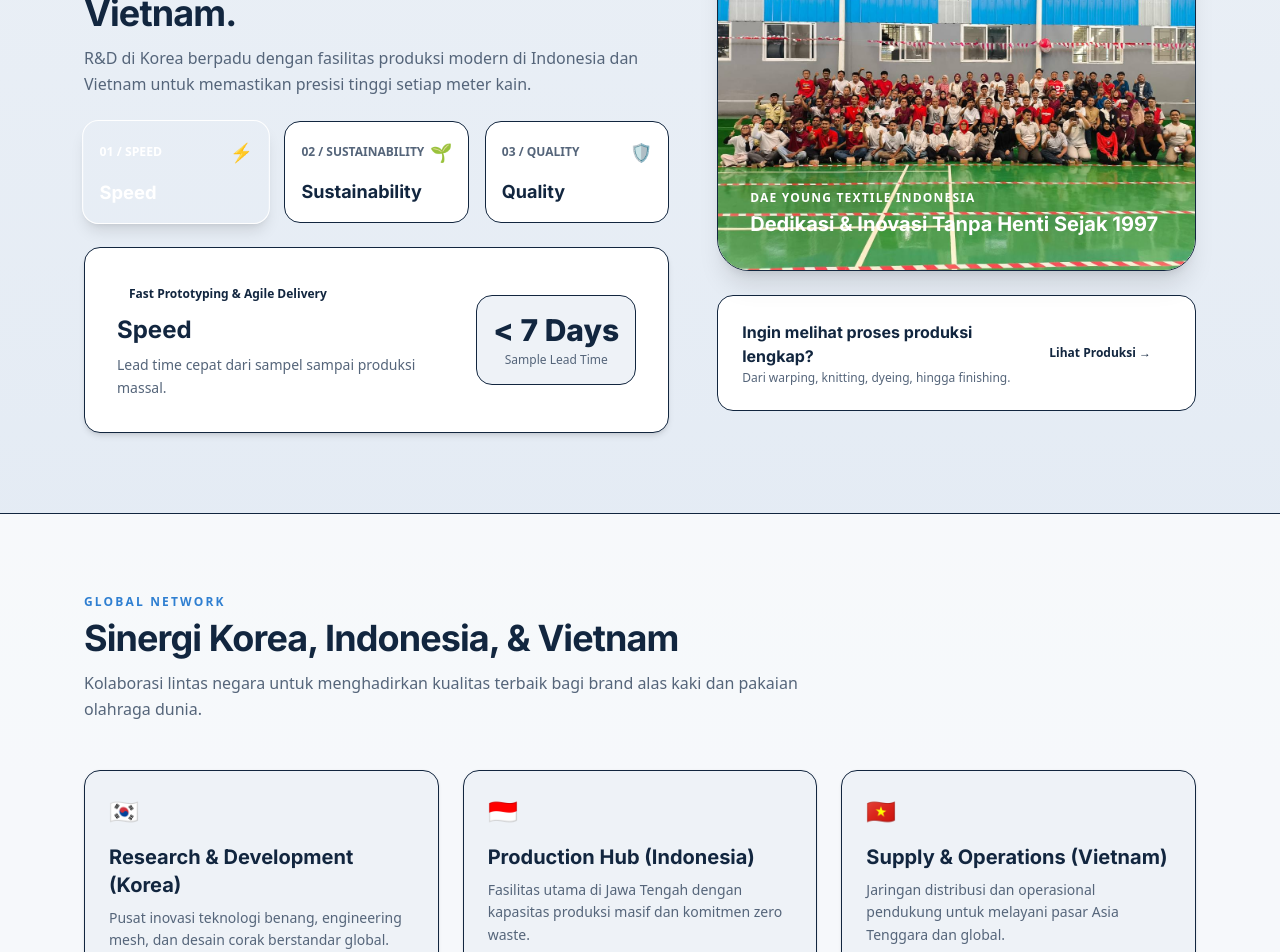
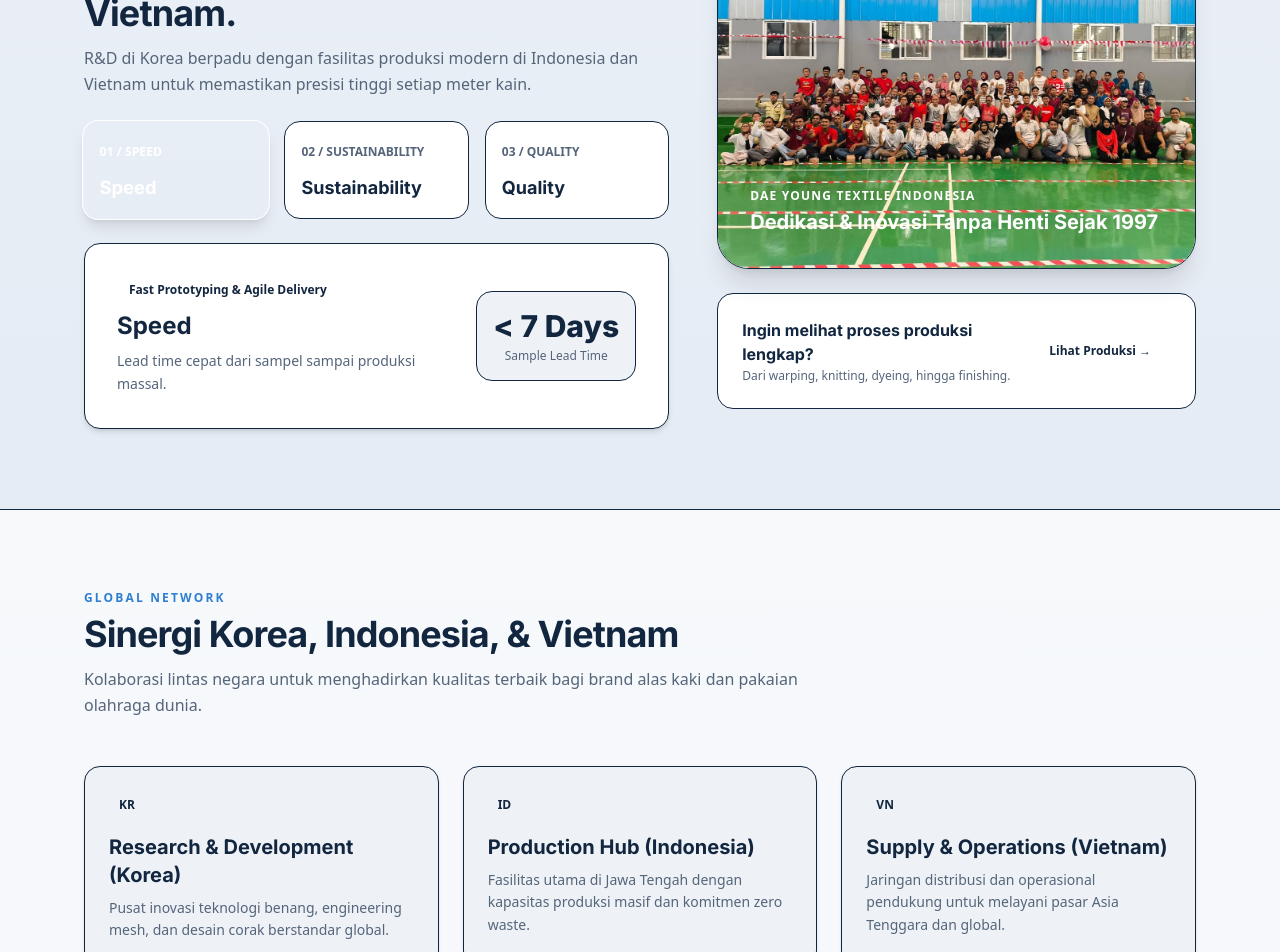
Before and after one commit to daeyoungindo/website-dyi, a Next.js app: page /tentang in a window 1280 px wide. Shown: the part 620-1572 px from the top of the page. Built offline with nearby package versions, Linux system fonts and the light colour scheme.

Commit message:
chore: remove all emojis and flag icons from Tentang page for professional B2B look

```diff
--- a/src/components/pages/TentangContent.tsx
+++ b/src/components/pages/TentangContent.tsx
@@ -19,7 +19,6 @@ export function TentangContent() {
       highlight: "Fast Prototyping & Agile Delivery",
       metric: "< 7 Days",
       metricLabel: "Sample Lead Time",
-      icon: "⚡",
     },
     {
       badge: "02 / SUSTAINABILITY",
@@ -28,7 +27,6 @@ export function TentangContent() {
       highlight: "Circular Economy & Green Manufacturing",
       metric: "100%",
       metricLabel: "Waste Diversion 2025",
-      icon: "🌱",
     },
     {
       badge: "03 / QUALITY",
@@ -37,7 +35,6 @@ export function TentangContent() {
       highlight: "Global Standards & Strict QA",
       metric: "ISO 9001",
       metricLabel: "& FSSC 22000 Certified",
-      icon: "🛡️",
     },
   ];
 
@@ -76,11 +73,10 @@ export function TentangContent() {
                         : "border-border bg-surface text-ink hover:border-secondary-600/50 hover:bg-surface/80"
                     }`}
                   >
-                    <div className="flex items-center justify-between">
+                    <div>
                       <span className={`text-xs font-semibold ${isActive ? "text-accent-500" : "text-muted"}`}>
                         {item.badge}
                       </span>
-                      <span className="text-lg">{item.icon}</span>
                     </div>
                     <h3 className="mt-3 font-display text-lg font-bold">
                       {item.title}
@@ -161,17 +157,17 @@ export function TentangContent() {
 function GlobalNetworkSection() {
   const countries = [
     {
-      flag: "🇰🇷",
+      code: "KR",
       name: "Research & Development (Korea)",
       desc: "Pusat inovasi teknologi benang, engineering mesh, dan desain corak berstandar global.",
     },
     {
-      flag: "🇮🇩",
+      code: "ID",
       name: "Production Hub (Indonesia)",
       desc: "Fasilitas utama di Jawa Tengah dengan kapasitas produksi masif dan komitmen zero waste.",
     },
     {
-      flag: "🇻🇳",
+      code: "VN",
       name: "Supply & Operations (Vietnam)",
       desc: "Jaringan distribusi dan operasional pendukung untuk melayani pasar Asia Tenggara dan global.",
     },
@@ -191,7 +187,9 @@ function GlobalNetworkSection() {
               key={c.name}
               className="rounded-2xl border border-border bg-bg p-6 shadow-sm hover:border-secondary-600/40 transition"
             >
-              <span className="text-2xl">{c.flag}</span>
+              <span className="inline-block rounded bg-secondary-600/10 px-2.5 py-1 text-xs font-bold text-secondary-600">
+                {c.code}
+              </span>
               <h3 className="font-display text-xl font-bold text-primary-900 mt-4">{c.name}</h3>
               <p className="mt-2 text-sm text-muted leading-relaxed">{c.desc}</p>
             </div>
```
